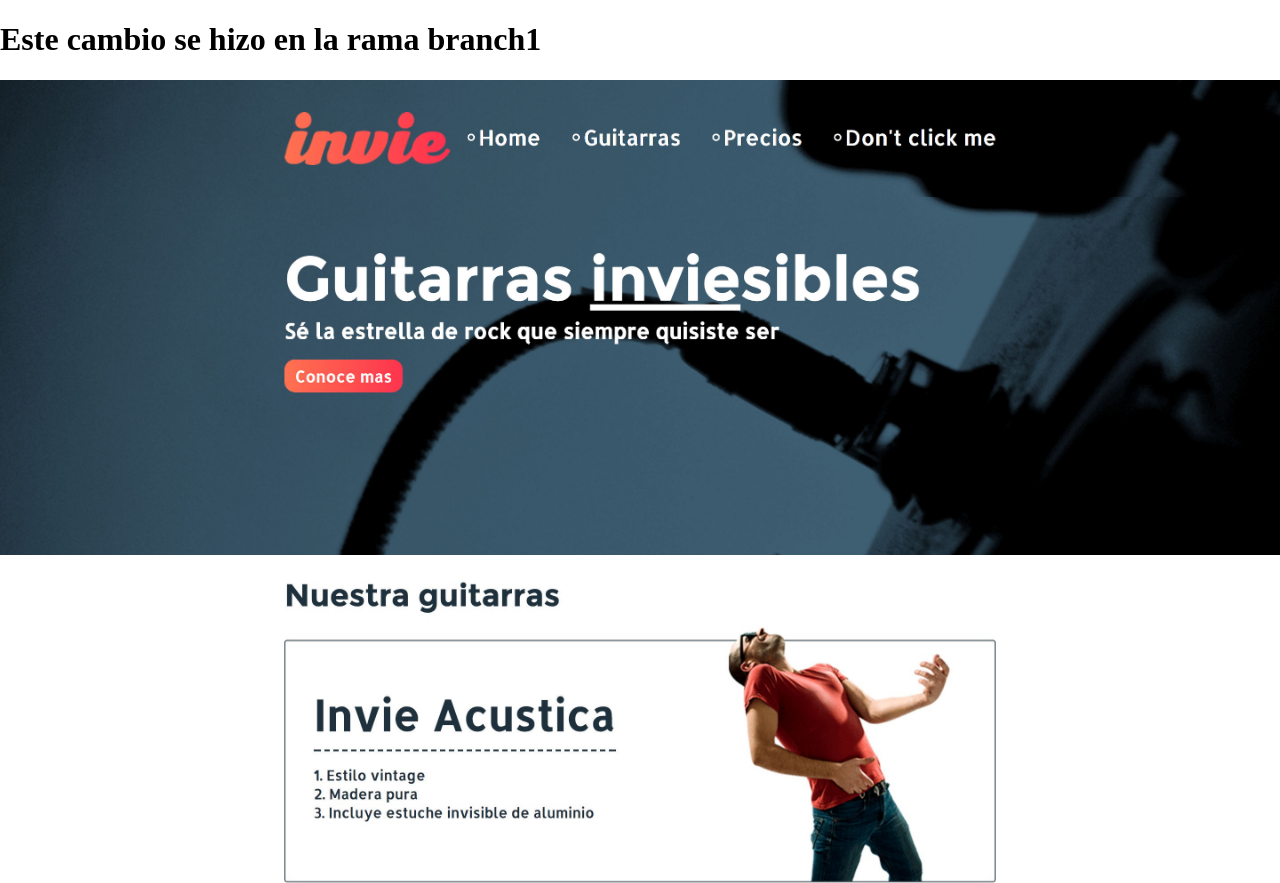
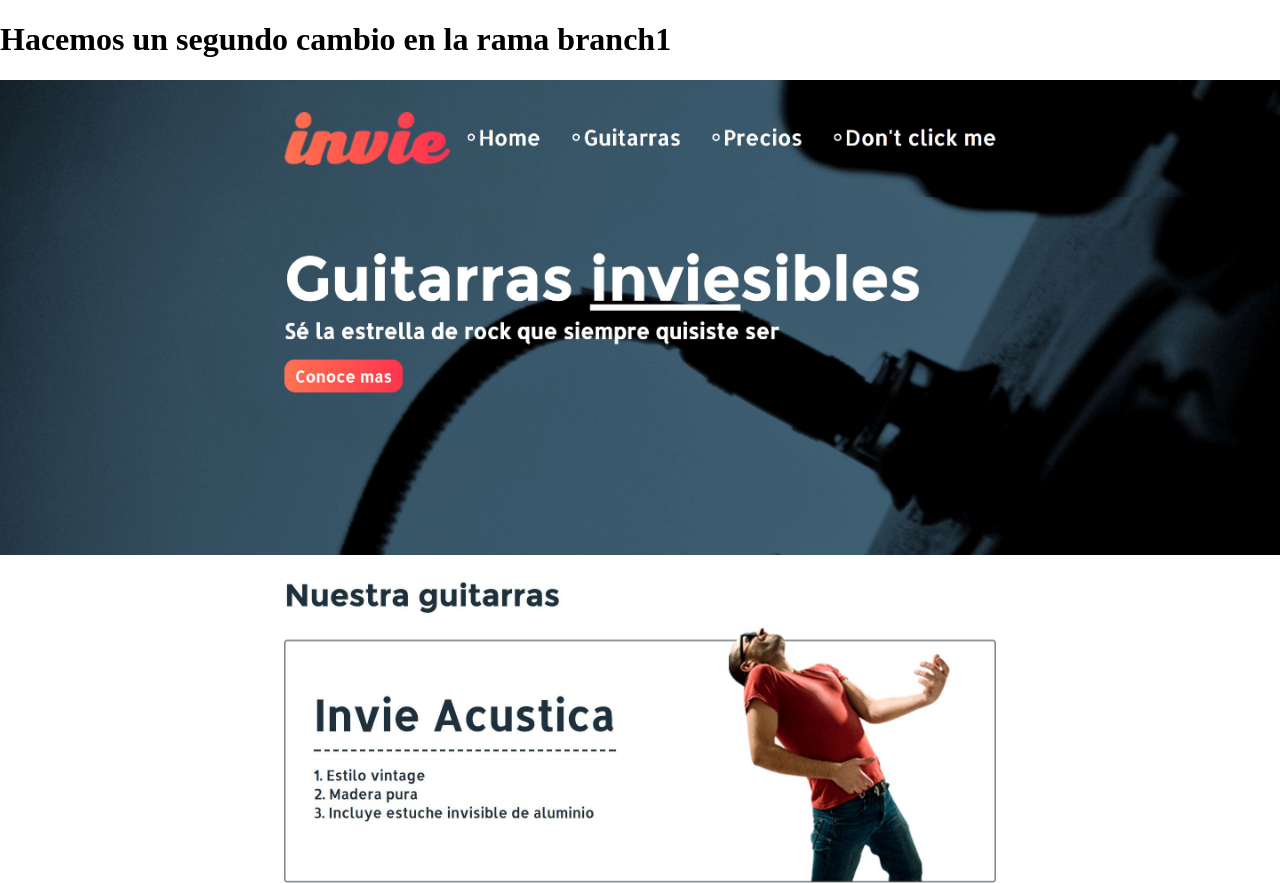
Before and after one commit to nazirortiz/Invie, a plain HTML site: page index.html in a window 1280 px wide. Shown: the top 883 px of the page. Drawn offline with Linux system fonts and the light colour scheme.

Commit message:
Hacemos segundo cambio en branch1

```diff
--- a/index.html
+++ b/index.html
@@ -16,7 +16,7 @@
         </style>
     </head>
     <body>
-        <h1>Este cambio se hizo en la rama branch1</h1>
+        <h1>Hacemos un segundo cambio en la rama branch1</h1>
         <img src="images/header.jpg" alt="Header">
         <img src="images/hero.jpg" alt="Hero">
         <img src="images/acustica.jpg" alt="Acustica">
```
